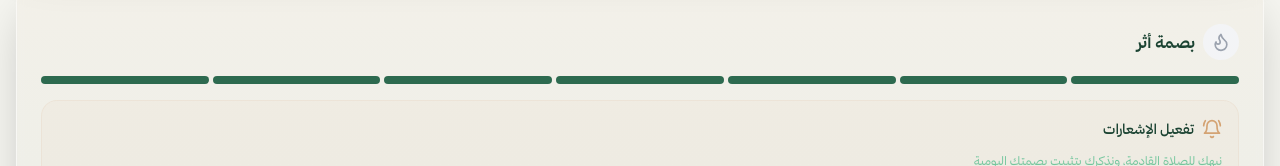
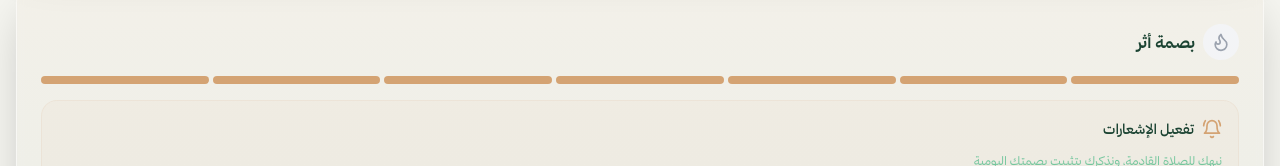
Before and after one commit to faheemappsa/athar, a Next.js app: page / in a window 1280 px wide. Shown: the part 838-1004 px from the top of the page. Built offline with nearby package versions, Linux system fonts and the light colour scheme; no server answers.

Commit message:
Update ProgressDots.tsx

```diff
--- a/src/components/ProgressDots.tsx
+++ b/src/components/ProgressDots.tsx
@@ -16,7 +16,7 @@ export default function ProgressDots({ total, filled, className }: ProgressDotsP
           key={i}
           className={clsx(
             "h-2 flex-1 rounded-full transition-colors duration-300",
-            i < filled ? "bg-athar-primary" : "bg-gray-200"
+            i < filled ? "bg-athar-accent" : "bg-gray-200 dark:bg-gray-600"
           )}
         />
       ))}
```
